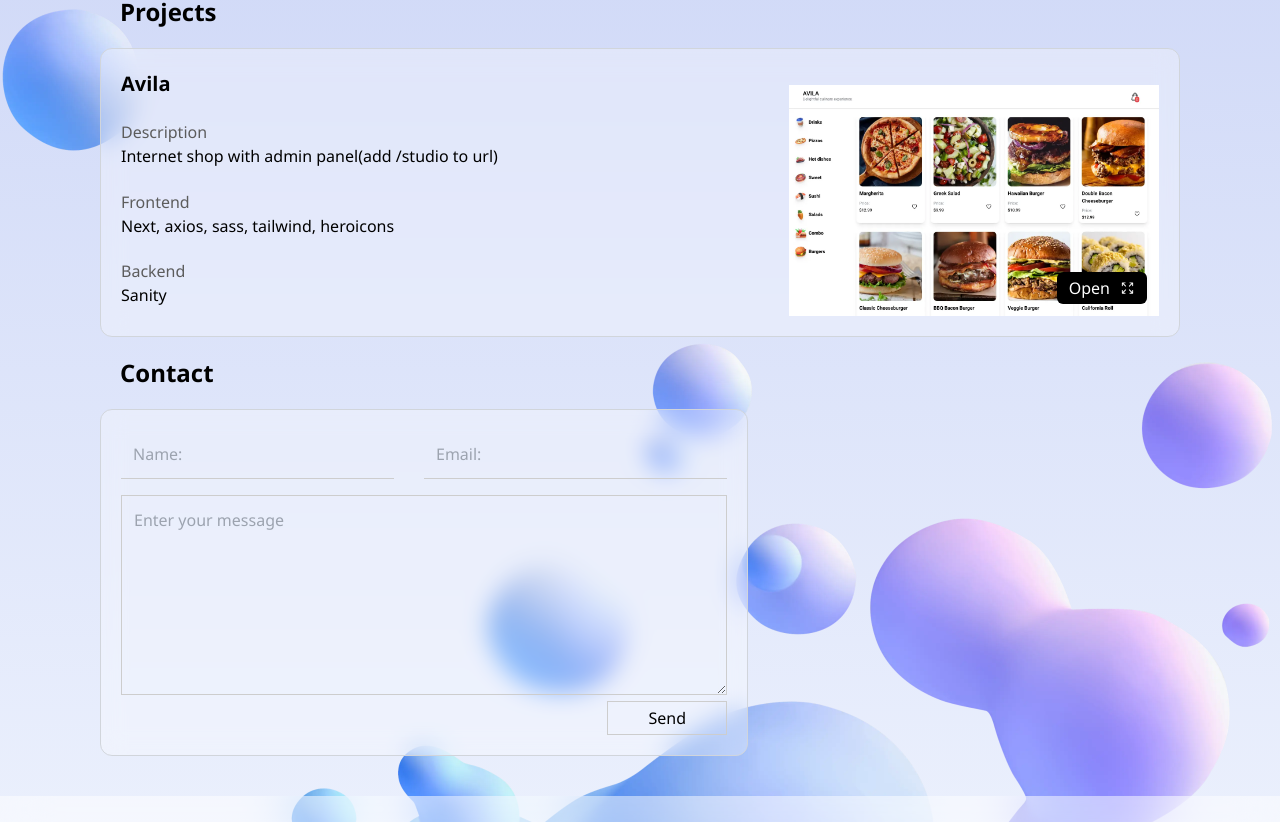
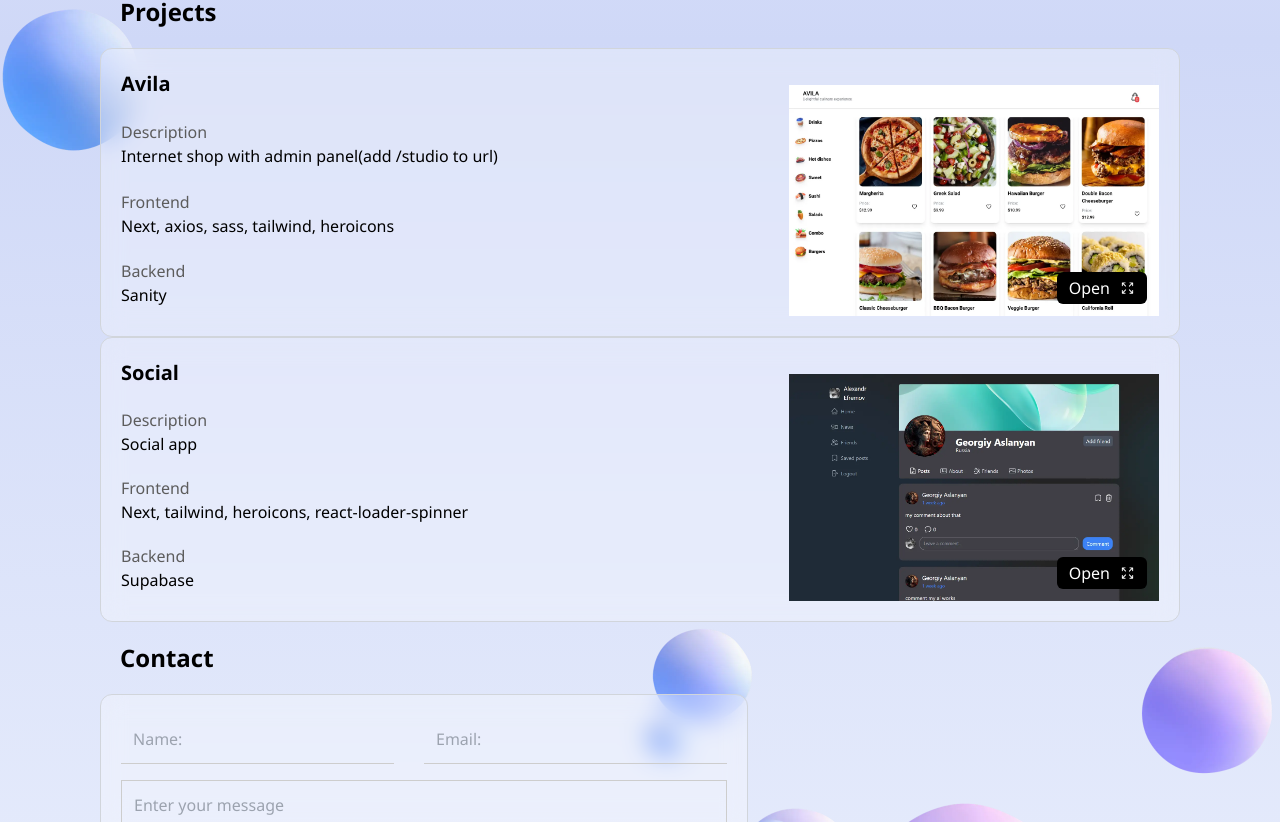
Before and after one commit to GeorgiyAslanyan/portfolio, a Next.js app: page / in a window 1280 px wide. Shown: the part 1036-1858 px from the top of the page. Built offline with nearby package versions, Linux system fonts and the light colour scheme.

Commit message:
add new project

```diff
--- a/components/Main/index.tsx
+++ b/components/Main/index.tsx
@@ -10,6 +10,7 @@ const IconsArr = [
   { imgUrl: "/icons/next.webp", title: "Next.JS" },
   { imgUrl: "/icons/axios.webp", title: "Axios" },
   { imgUrl: "/icons/router.webp", title: "Router" },
+  { imgUrl: "/icons/supabase.webp", title: "Supabase" },
 ];
 
 const Main = () => {
--- a/components/Works/index.tsx
+++ b/components/Works/index.tsx
@@ -1,12 +1,17 @@
 import { ArrowsPointingOutIcon } from "@heroicons/react/24/solid";
 import Image from "next/image";
 import React from "react";
-import {motion} from 'framer-motion'
+import { motion } from "framer-motion";
 
 const Works = () => {
   return (
-    <motion.div className="z-10 relative" id="works" initial={{ opacity: 0 }}
-    whileInView={{ opacity: 100 }} viewport={{once: true}}>
+    <motion.div
+      className="z-10 relative"
+      id="works"
+      initial={{ opacity: 0 }}
+      whileInView={{ opacity: 100 }}
+      viewport={{ once: true }}
+    >
       <h2 className="text-2xl font-semibold p-5">Projects</h2>
       <div className="glassBackground">
         <div className="block md:flex justify-between">
@@ -14,13 +19,13 @@ const Works = () => {
             <h3 className="text-[20px] font-semibold">Avila</h3>
             <div>
               <p className="text-[#5c5c5c]">Description</p>
-              <p className="">Internet shop with admin panel(add /studio to url)</p>
+              <p className="">
+                Internet shop with admin panel(add /studio to url)
+              </p>
             </div>
             <div>
               <p className="text-[#5c5c5c]">Frontend</p>
-              <p className="">
-                Next, axios, sass, tailwind, heroicons
-              </p>
+              <p className="">Next, axios, sass, tailwind, heroicons</p>
             </div>
             <div>
               <p className="text-[#5c5c5c]">Backend</p>
@@ -38,7 +43,49 @@ const Works = () => {
               Open
               <ArrowsPointingOutIcon width={15} className="ml-[10px]" />
             </a>
-            <img src="/avila.webp" alt="avila" className="lg:block hidden object-cover h-full max-w-[370px]"/>
+            <img
+              src="/avila.webp"
+              alt="avila"
+              className="lg:block hidden object-cover h-full max-w-[370px]"
+            />
+          </div>
+        </div>
+      </div>
+      <div className="glassBackground">
+        <div className="block md:flex justify-between">
+          <div className="gap-y-3 grid md:w-2/3 w-full">
+            <h3 className="text-[20px] font-semibold">Social</h3>
+            <div>
+              <p className="text-[#5c5c5c]">Description</p>
+              <p className="">
+                Social app
+              </p>
+            </div>
+            <div>
+              <p className="text-[#5c5c5c]">Frontend</p>
+              <p className="">Next, tailwind, heroicons, react-loader-spinner</p>
+            </div>
+            <div>
+              <p className="text-[#5c5c5c]">Backend</p>
+              <p className="">Supabase</p>
+            </div>
+          </div>
+          <div className="relative mt-4 rounded-md">
+            <a
+              target="_blank"
+              rel="noreferrer"
+              href="https://soical.vercel.app/"
+              className="absolute bottom-3 right-3 px-3 py-1 bg-[#000000] flex rounded-md
+              hover:scale-110 text-white text-base ease-in-out duration-300"
+            >
+              Open
+              <ArrowsPointingOutIcon width={15} className="ml-[10px]" />
+            </a>
+            <img
+              src="/social.webp"
+              alt="socail"
+              className="lg:block hidden object-cover h-full max-w-[370px]"
+            />
           </div>
         </div>
       </div>
```
Also changed, not shown: public/icons/supabase.webp (added), public/social.webp (added).
